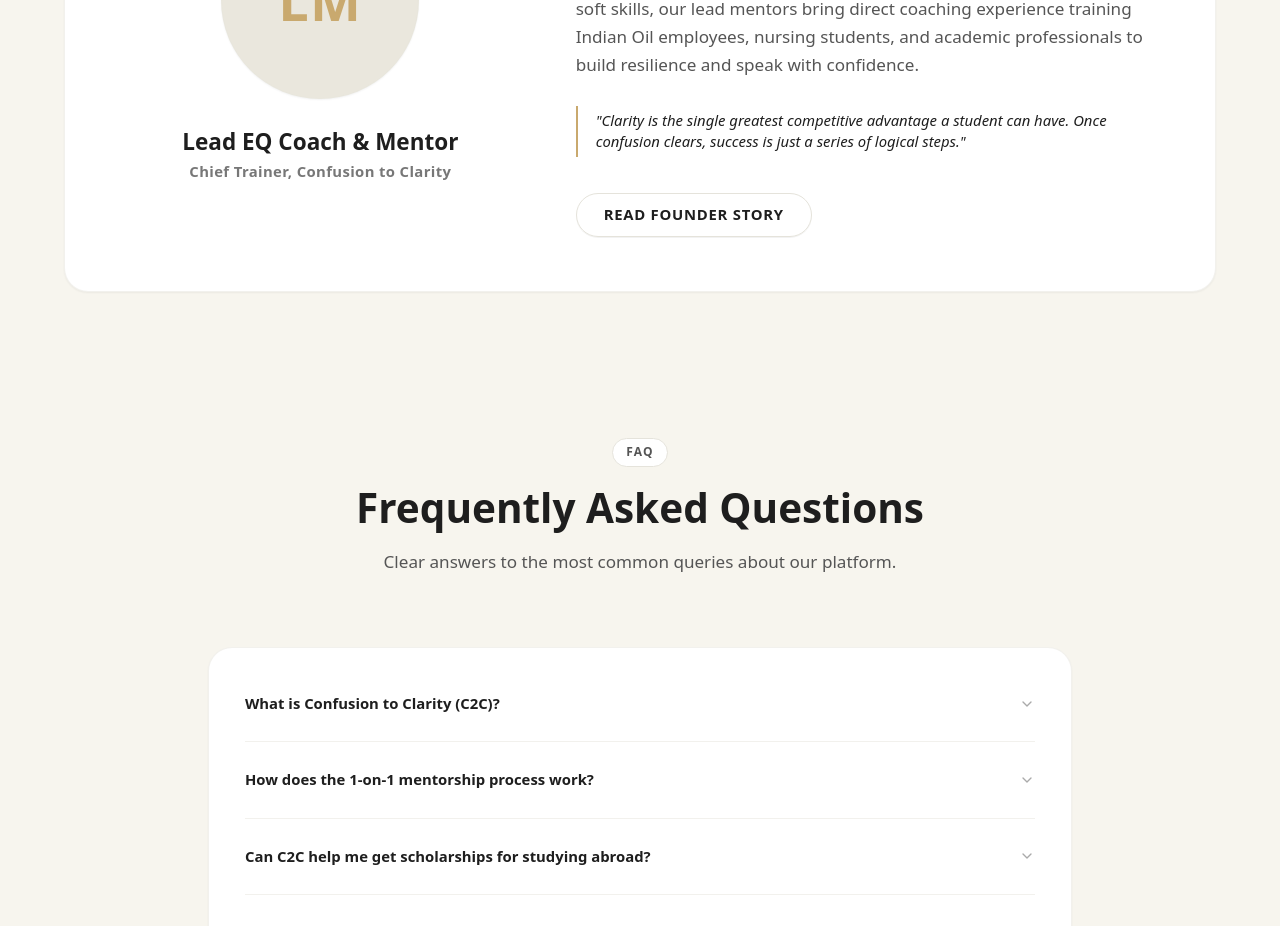
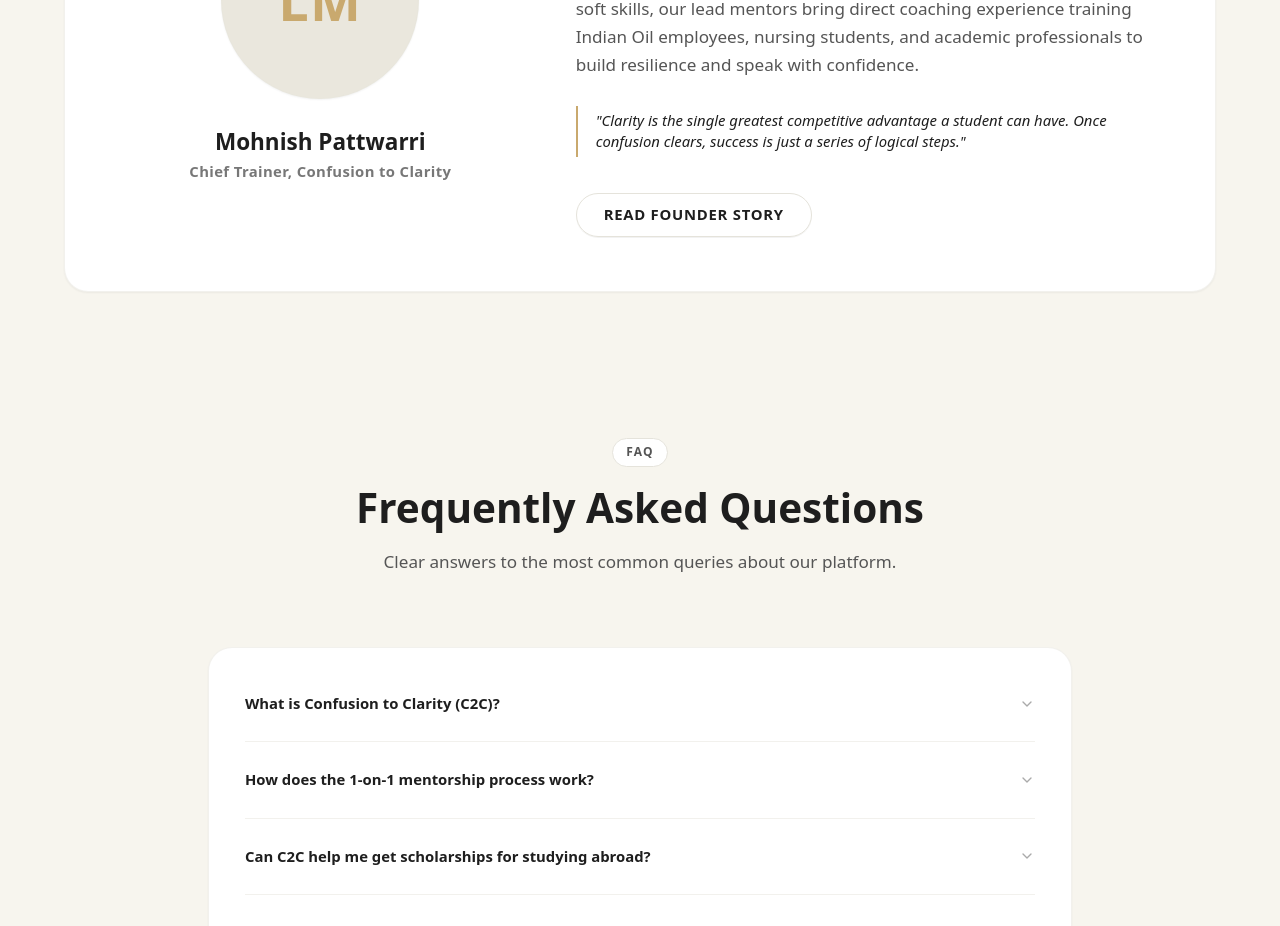
Before and after one commit to xayush1996-dot/C2C, a React (Vite) app in the folder frontend/: page / in a window 1280 px wide. Shown: the part 6120-7046 px from the top of the page. Built offline with nearby package versions, Linux system fonts and the light colour scheme; no server answers.

Commit message:
chore: set default founder name to Mohnish Pattwarri

```diff
--- a/frontend/src/pages/Admin.jsx
+++ b/frontend/src/pages/Admin.jsx
@@ -212,7 +212,7 @@
         setCmsContent({
           hero_title: "Confusion to Clarity",
           hero_subtitle: "A scientific, 1-on-1 mentorship platform assisting students and professionals in mapping cognitive strengths to top global universities and career paths.",
-          founder_name: "Lead EQ Coach & Mentor",
+          founder_name: "Mohnish Pattwarri",
           founder_bio: "Specializing in emotional regulation, public presence, and organizational soft skills, our lead mentors bring direct coaching experience training Indian Oil employees, nursing students, and academic professionals to build resilience and speak with confidence.",
           track_record_years: "10,000+",
           track_record_success: "98%",
@@ -986,7 +986,7 @@
                   {[
                     { key: 'hero_title', label: 'Hero Title', placeholder: 'Confusion to Clarity', rows: 1 },
                     { key: 'hero_subtitle', label: 'Hero Subtitle', placeholder: 'A scientific, 1-on-1 mentorship platform...', rows: 2 },
-                    { key: 'founder_name', label: 'Founder Name', placeholder: 'Lead EQ Coach & Mentor', rows: 1 },
+                    { key: 'founder_name', label: 'Founder Name', placeholder: 'Mohnish Pattwarri', rows: 1 },
                     { key: 'founder_role', label: 'Founder Role', placeholder: 'Chief Trainer, Confusion to Clarity', rows: 1 },
                     { key: 'founder_bio', label: 'Founder Biography', placeholder: 'Specializing in emotional regulation...', rows: 4 },
                     { key: 'track_record_years', label: 'Track Record: Students Advised Globally', placeholder: '10,000+', rows: 1 },
--- a/frontend/src/pages/Home.jsx
+++ b/frontend/src/pages/Home.jsx
@@ -743,7 +743,7 @@
                 </div>
                 <div className="mt-6 space-y-1">
                   <h4 className="font-sans text-xl font-bold text-text-primary">
-                    {cmsContent.founder_name || "Lead EQ Coach & Mentor"}
+                    {cmsContent.founder_name || "Mohnish Pattwarri"}
                   </h4>
                   <p className="text-xs text-text-secondary/80 font-semibold tracking-wide">
                     {cmsContent.founder_role || "Chief Trainer, Confusion to Clarity"}
```
